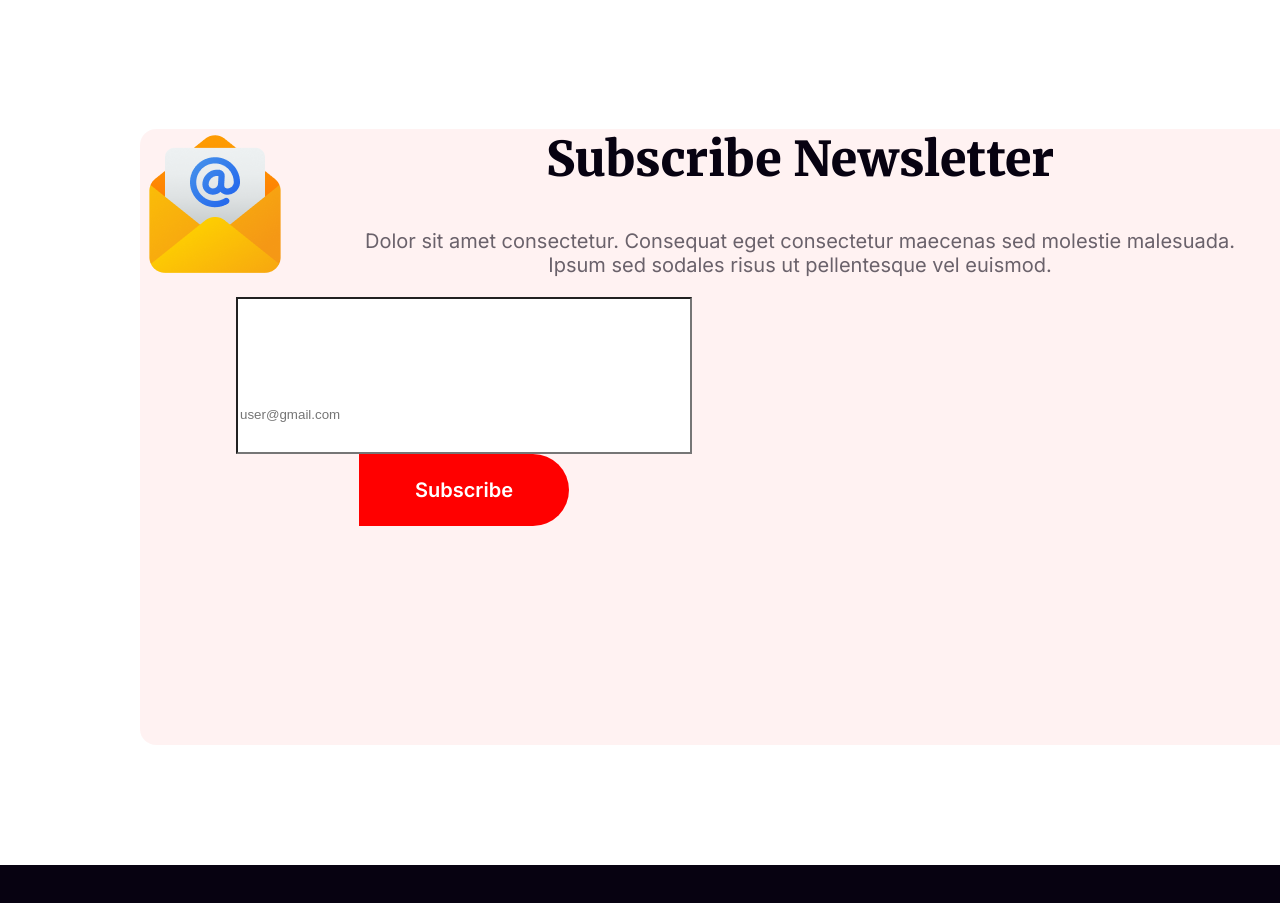
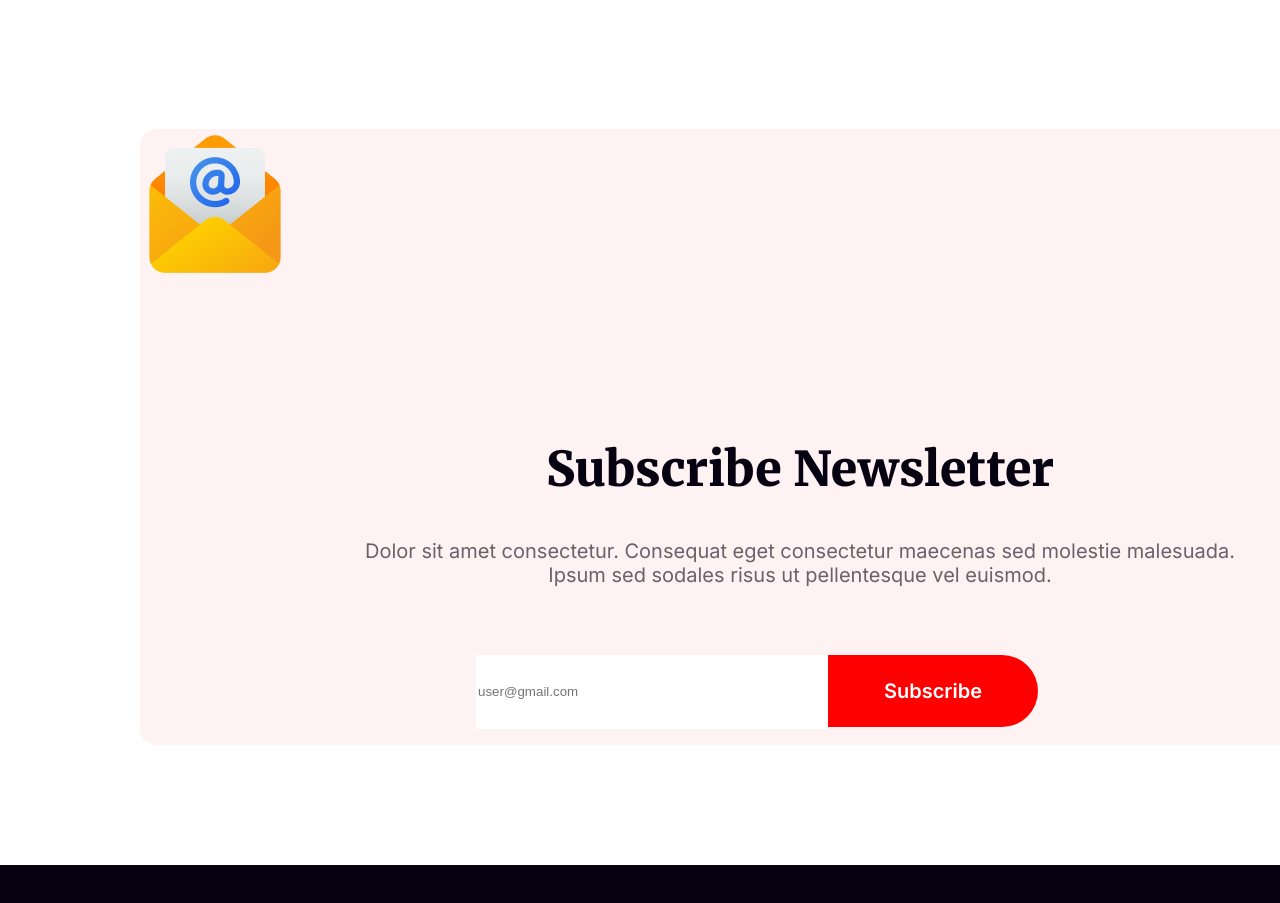
Before and after one commit to KhirulBin/new-year-landing-page-design, a plain HTML site: page index.html in a window 1280 px wide. Shown: the part 5620-6523 px from the top of the page. Drawn offline with Linux system fonts and the light colour scheme.

Commit message:
subcribe section added

```diff
--- a/styles/blog.css
+++ b/styles/blog.css
@@ -312,23 +312,28 @@ section>h1 {
     display: flex;
     gap: 24px;
     padding-top: 24px;
+
 }
 
 .subscribe {
     text-align: center;
-    background-color:  rgba(255, 0, 0, 0.05);
+    background-color: rgba(255, 0, 0, 0.05);
     background-repeat: no-repeat;
     width: 1320px;
     height: 616px;
     margin: 120px 140px;
     border-radius: 16px;
     background-image: url('../styles/images/Group\ 61.png');
+    align-items: center;
+
 }
 
 .subscribe-details {
     text-align: center;
     margin-left: 212px;
     margin-right: 212px;
+    padding-top: 270px;
+    padding-bottom: 48px;
 }
 
 .subscribe-title {
@@ -354,13 +359,18 @@ section>h1 {
     width: 648px;
     height: 72px;
     border-radius: 50px;
+    display: flex;
+    margin-left: auto;
+    margin-right: auto;
+    margin-bottom: 80px;
+
 }
 
 .gmail {
     background: #FFF;
-    width: 448px;
+    width: 348px;
     height: 72px;
-    padding-top: 80px;
+    border: 0px;
 }
 
 .subscribe-button {
```
Also changed, not shown: index.html (+0 -1 lines).
